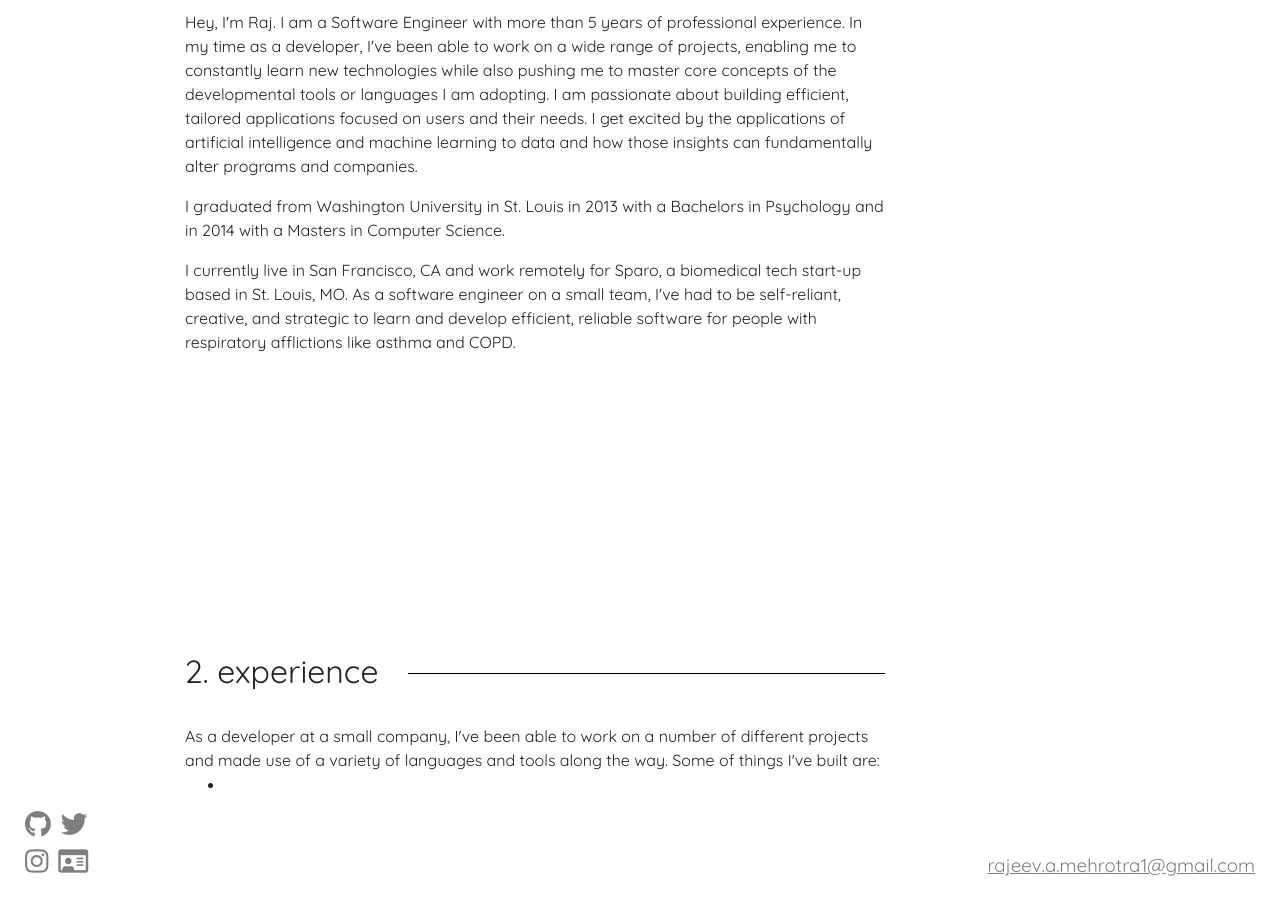
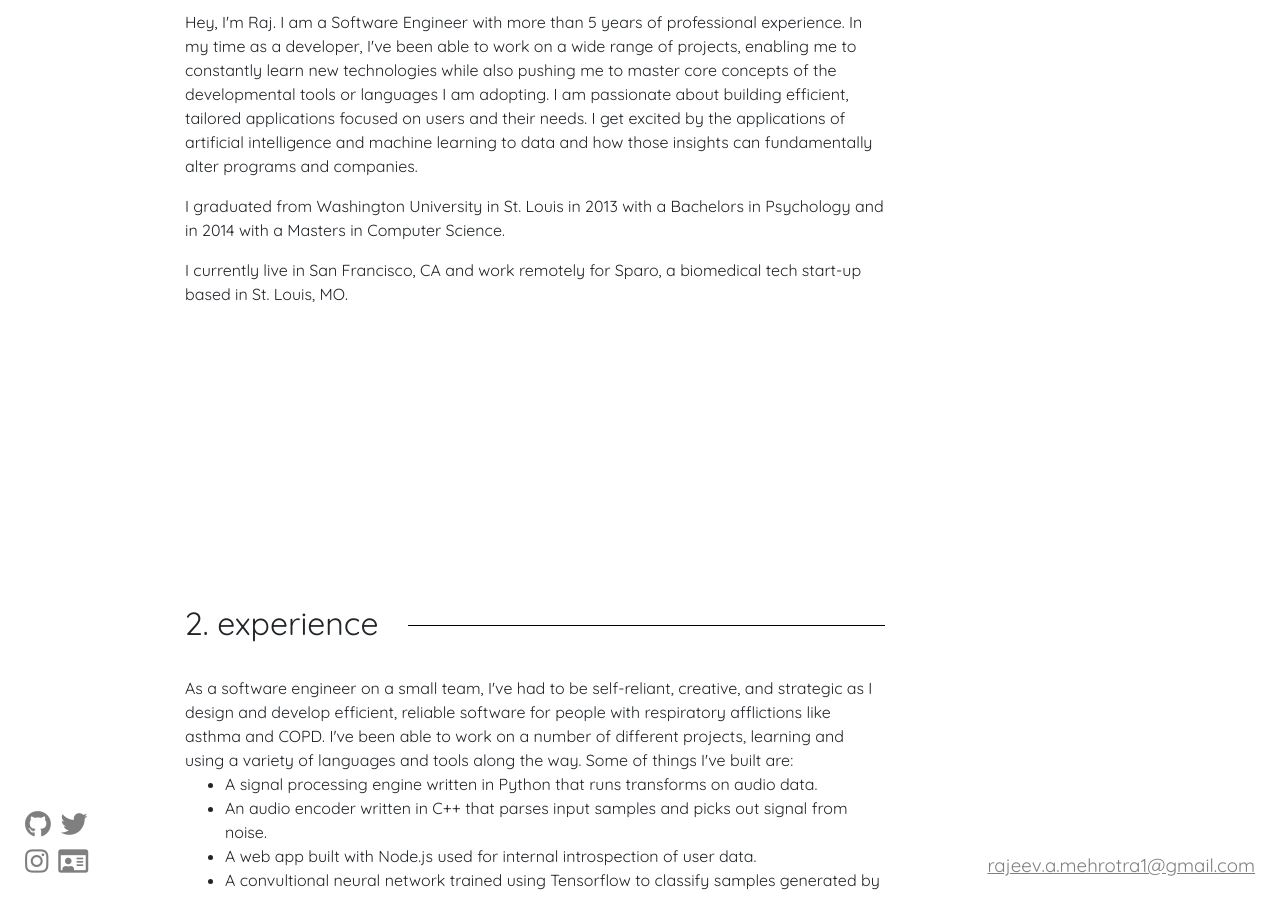
Before and after one commit to rajeevmehrotra/rajeevmehrotra.github.io, a Jekyll site: the page built from index.html, in a window 1280 px wide and 900 px high, scrolled down 1094 px. Built offline with Jekyll 4.4.1, drawn with Linux system fonts in a browser that asks for light colours; nearby versions of some CDN libraries; some of the changed text lies outside the part shown.

Commit message:
additional copy edits WIP

```diff
--- a/index.html
+++ b/index.html
@@ -36,9 +36,6 @@ layout: default
         <p>
           I currently live in San Francisco, CA and work remotely for Sparo,
           a biomedical tech start-up based in St. Louis, MO.
-          As a software engineer on a small team, I've had to be self-reliant, creative, and
-          strategic to learn and develop efficient, reliable software for people with
-          respiratory afflictions like asthma and COPD.
         </p>
     </div>
   </div>
@@ -48,10 +45,24 @@ layout: default
   <div class='content'>
     <h2><span>2. experience</span></h2>
     <div>
-      As a developer at a small company, I've been able to work on a number of different projects
-      and made use of a variety of languages and tools along the way.  Some of things I've built are:
+      As a software engineer on a small team, I've had to be self-reliant, creative, and
+      strategic as I design and develop efficient, reliable software for people with
+      respiratory afflictions like asthma and COPD.
+      I've been able to work on a number of different projects, learning and using
+      a variety of languages and tools along the way.  Some of things I've built are:
       <ul>
-        <li></li>
+        <li>
+          A signal processing engine written in Python that runs transforms on audio data.
+        </li>
+        <li>
+          An audio encoder written in C++ that parses input samples and picks out signal from noise.
+        </li>
+        <li>
+          A web app built with Node.js used for internal introspection of user data.
+        </li>
+        <li>
+          A convultional neural network trained using Tensorflow to classify samples generated by users.
+        </li>
       </ul>
     </div>
     <div>
```
